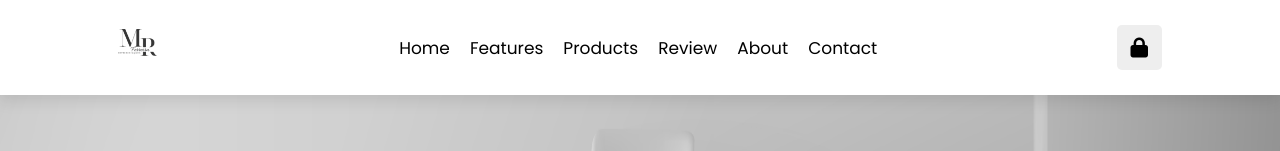
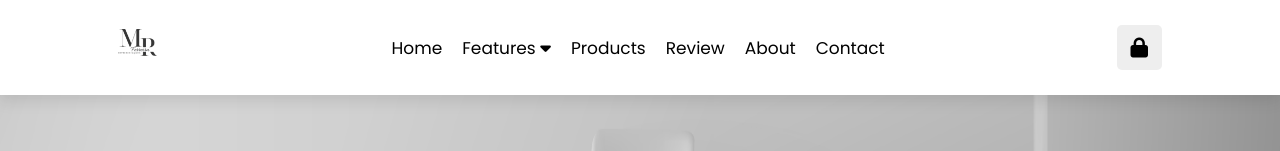
Before and after one commit to mateus040/app-mrferreira, a React (Create React App) app: page / in a window 1280 px wide. Shown: the top 151 px of the page. Built offline with nearby package versions, Linux system fonts and the light colour scheme.

Commit message:
style: adicionando teste de menu dropdown

```diff
--- a/src/components/Header.jsx
+++ b/src/components/Header.jsx
@@ -1,9 +1,11 @@
-import React, { useEffect } from "react";
+import React, { useEffect, useState } from "react";
 import '../styles/header.css';
 import logo from '../assets/logo.jpeg';
 import FormLogin from "./FormLogin";
 
 const Header = () => {
+
+    const [featuresDropdown, setFeaturesDropdown] = useState(false);
 
     useEffect(() => {
         let loginForm = document.querySelector('.login-form');
@@ -17,6 +19,7 @@ const Header = () => {
 
         document.querySelector('#menu-btn').onclick = () => {
             navbar.classList.toggle('active');
+            loginForm.classList.remove('active');
         }
 
         window.onscroll = () => {
@@ -25,6 +28,10 @@ const Header = () => {
         }
     })
 
+    const toggleFeaturesDropdown = () => {
+        setFeaturesDropdown(!featuresDropdown);
+    };
+
     return (
         <div className="header">
             <a href="" className="logo">
@@ -32,8 +39,16 @@ const Header = () => {
             </a>
 
             <nav className="navbar">
-                <a href="#home">Home</a>
-                <a href="#features">Features</a>
+            <a href="#home">Home</a>
+                <div className="dropdown">
+                    <a href="#" onClick={toggleFeaturesDropdown}>Features <i className="fa-solid fa-caret-down"></i></a>
+                    {featuresDropdown && (
+                        <div className="dropdown-content">
+                            <a href="#">Empresa 1</a>
+                            <a href="#">Empresa 2</a>
+                        </div>
+                    )}
+                </div>
                 <a href="#products">Products</a>
                 <a href="#review">Review</a>
                 <a href="#about">About</a>
--- a/src/styles/header.css
+++ b/src/styles/header.css
@@ -12,6 +12,29 @@
     box-shadow: var(--box-shadow);
 }
 
+.header .navbar .dropdown {
+    position: relative;
+    display: inline-block;
+}
+
+.header .navbar .dropdown-content {
+    display: none;
+    position: absolute;
+    background-color: #fff;
+    z-index: 1;
+}
+
+.header .navbar .dropdown-content a {
+    color: var(--black);
+    padding: 10px;
+    text-decoration: none;
+    display: block;
+}
+
+.header .navbar .dropdown .dropdown-content {
+    display: block;
+}
+
 .header .logo img {
     height: 5rem;
 }
@@ -24,7 +47,6 @@
 
 .header .navbar a:is(:hover, :focus-visible) {
     color: var(--light-color);
-    transform: translateX(20px);
     position: relative;
 }
 
@@ -110,6 +132,10 @@
         width: 90%;
     }
 
+    .header .navbar a:first-child {
+        margin-bottom: 0;
+    }
+
     .header .navbar {
         position: absolute;
         top: 110%;
@@ -130,4 +156,9 @@
         margin: 2rem 2.5rem;
         display: block;
     }
+
+    .header .navbar .dropdown .dropdown-content {
+        left: -100%;
+    }
+
 }
```
